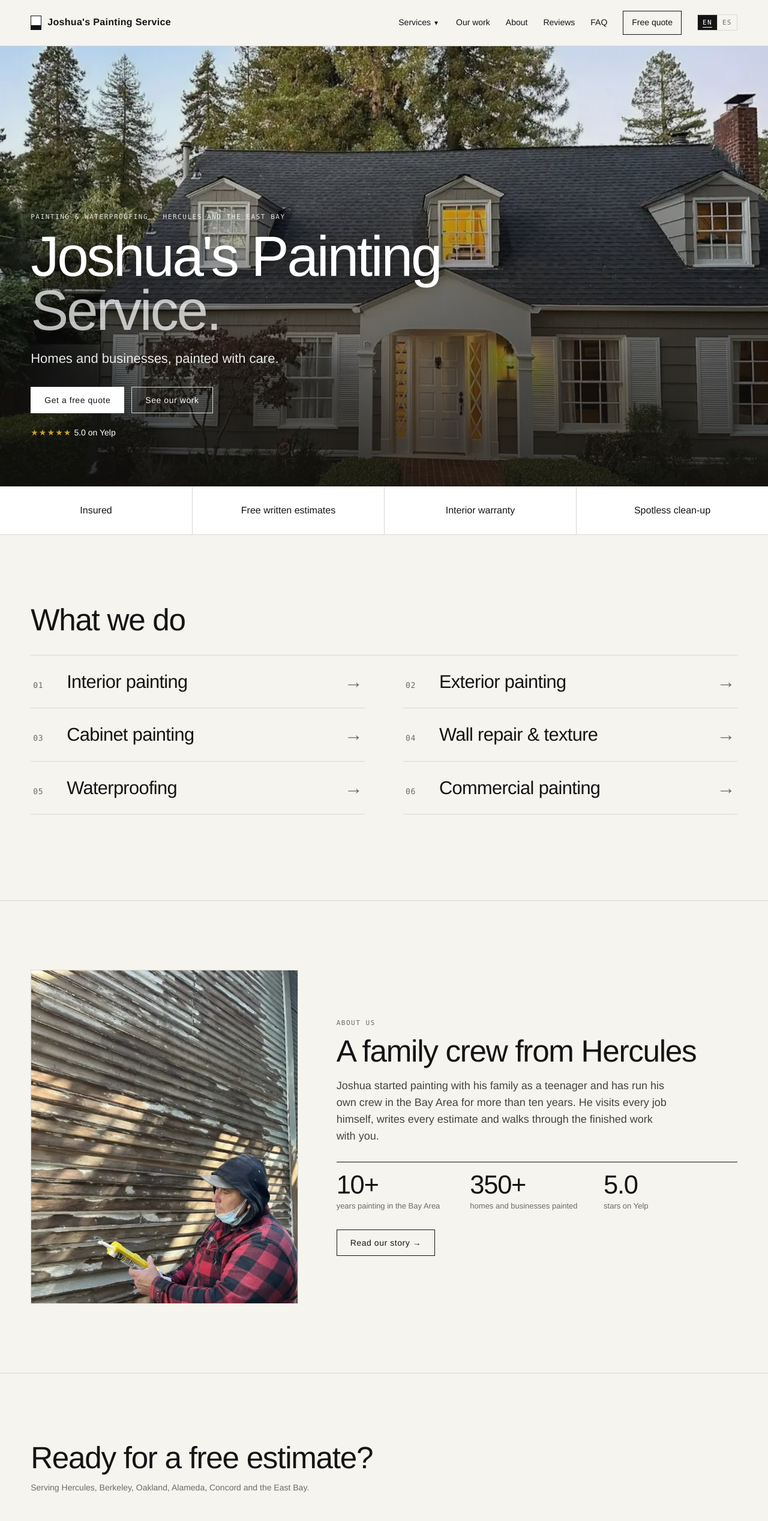
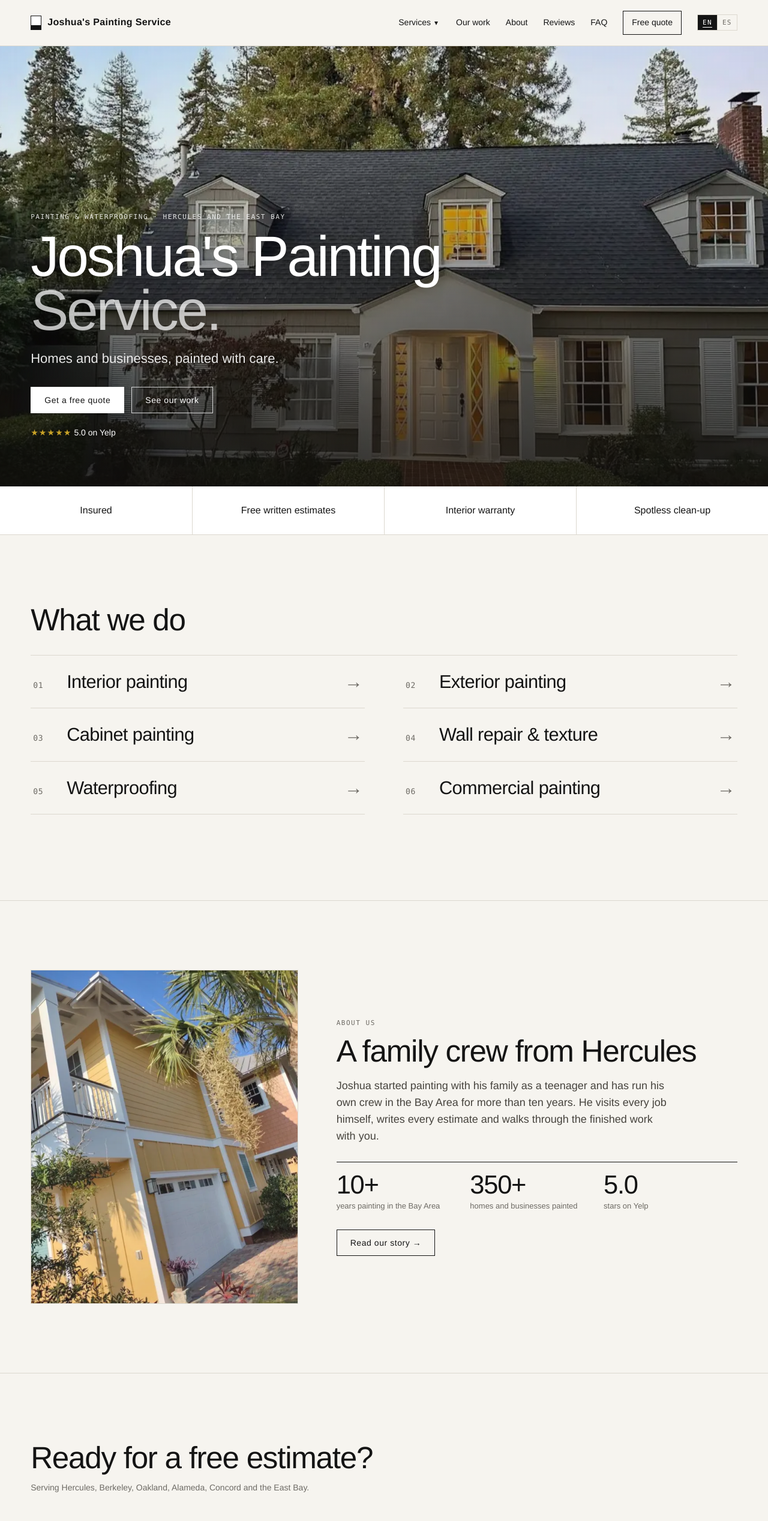
Before and after one commit to Sow-LLC/Joshua_Painting-, a website: page public/index.html in a window 1280 px wide. Shown: the top 2536 px of the page at 60% size. Drawn offline with Linux system fonts and the light colour scheme.

Commit message:
Rotating photos on the front page (top banner and story)
Co-Authored-By: Claude Opus 5.5 <noreply@anthropic.com>

```diff
--- a/public/css/site.css
+++ b/public/css/site.css
@@ -568,7 +568,6 @@ a.frame-media { display: block; }
 .rv-on .rv-rise:not(.in) { opacity: 0; transform: translateY(26px); }
 .rv-on .rv-pop:not(.in) { opacity: 0; transform: translateY(18px) scale(.94); }
 /* the hero photo eases in on load */
-.wall-photo { animation: wall-in 1.4s cubic-bezier(.2, .7, .2, 1) both; }
 @keyframes wall-in { from { opacity: 0; transform: scale(1.06); } to { opacity: 1; transform: none; } }
 /* front page: the story */
 .story-grid { display: grid; grid-template-columns: minmax(0, 4fr) minmax(0, 6fr); gap: clamp(28px, 5vw, 72px); align-items: center; }
@@ -579,7 +578,6 @@ a.frame-media { display: block; }
 .story-more { margin: 28px 0 0; }
 @media (max-width: 960px) { .story-grid { grid-template-columns: 1fr; } .story-photo { aspect-ratio: 4 / 3; } }
 @media (max-width: 620px) { .home-story .stats { grid-template-columns: repeat(3, 1fr); } .home-story .stats b { font-size: 28px; } }
-@media (prefers-reduced-motion: reduce) { .wall-photo { animation: none; } }
 @media print { .rv-on .rv { opacity: 1 !important; transform: none !important; } }
 
 /* front page: services as a clean clickable list */
@@ -607,3 +605,12 @@ a.frame-media { display: block; }
   .menu-btn { display: flex; }
 }
 @media (max-width: 620px) { .hero h1 { hyphens: manual; overflow-wrap: normal; font-size: clamp(38px, 11.5vw, 56px); } }
+
+/* rotating photos (public/js/slides.js): cross-fade with a slow drift */
+.wall-photo { opacity: 0; transition: opacity 1.6s ease; }
+.wall-photo.on { opacity: 1; animation: drift 9s ease-out both; }
+@keyframes drift { from { transform: scale(1.08); } to { transform: scale(1); } }
+.story-photo { position: relative; }
+.story-photo img { position: absolute; inset: 0; opacity: 0; transition: opacity 1.4s ease; }
+.story-photo img.on { opacity: 1; }
+@media (prefers-reduced-motion: reduce) { .wall-photo.on { animation: none; } .wall-photo, .story-photo img { transition: none; } }
--- a/public/index.html
+++ b/public/index.html
@@ -78,8 +78,11 @@
 
 <!-- ───── Hero: one full-width photo, the name on top of it ───── -->
 <section class="hero" aria-labelledby="hero-title">
-  <div class="wall" aria-hidden="true">
-    <img class="wall-photo" src="/img/work/cape-cod-exterior.webp" srcset="/img/work/cape-cod-exterior-600.webp 600w, /img/work/cape-cod-exterior-800.webp 800w, /img/work/cape-cod-exterior.webp 1000w" sizes="100vw" width="1000" height="750" alt="" fetchpriority="high">
+  <div class="wall" aria-hidden="true" data-slides="6500">
+    <img class="wall-photo on" src="/img/work/cape-cod-exterior.webp" srcset="/img/work/cape-cod-exterior-600.webp 600w, /img/work/cape-cod-exterior-800.webp 800w, /img/work/cape-cod-exterior.webp 1000w" sizes="100vw" width="1000" height="750" alt="" fetchpriority="high">
+    <img class="wall-photo" data-srcset="/img/work/kitchen-600.webp 600w, /img/work/kitchen-800.webp 800w, /img/work/kitchen.webp 1000w" sizes="100vw" width="1000" height="750" alt="">
+    <img class="wall-photo" data-srcset="/img/work/orinda-deck-600.webp 600w, /img/work/orinda-deck-800.webp 800w, /img/work/orinda-deck.webp 1000w" sizes="100vw" width="1000" height="750" alt="">
+    <img class="wall-photo" data-srcset="/img/work/green-house-600.webp 600w, /img/work/green-house-800.webp 800w, /img/work/green-house.webp 1000w" sizes="100vw" width="1000" height="750" alt="">
   </div>
 
   <div class="hero-copy">
@@ -119,7 +122,7 @@
 
 <section class="block home-story" aria-labelledby="home-story-title">
   <div class="story-grid">
-    <figure class="story-photo" data-cat="prep"><img src="/img/work/crew-prep.webp" srcset="/img/work/crew-prep-600.webp 600w, /img/work/crew-prep.webp 744w" sizes="(max-width: 960px) 100vw, 40vw" width="744" height="992" alt="Scraping and sanding siding" data-i18n-attr="alt:ph.crew-prep" loading="lazy" decoding="async"></figure>
+    <figure class="story-photo" data-slides="5200" data-cat="prep"><img class="on" src="/img/work/crew-prep.webp" srcset="/img/work/crew-prep-600.webp 600w, /img/work/crew-prep.webp 744w" sizes="(max-width: 960px) 100vw, 40vw" width="744" height="992" alt="Scraping and sanding siding" data-i18n-attr="alt:ph.crew-prep" loading="lazy" decoding="async"><img data-srcset="/img/work/petaluma-house-600.webp 600w, /img/work/petaluma-house.webp 750w" sizes="(max-width: 960px) 100vw, 40vw" width="750" height="1000" alt=""><img data-srcset="/img/work/drywall-prep-600.webp 600w, /img/work/drywall-prep.webp 750w" sizes="(max-width: 960px) 100vw, 40vw" width="750" height="1000" alt=""></figure>
     <div>
       <p class="label" data-i18n="about.label">About us</p>
       <h2 id="home-story-title" data-i18n="about.title">A family crew from Hercules</h2>
@@ -188,5 +191,6 @@
 <script src="/js/i18n.js" defer></script>
 <script src="/js/menu.js" defer></script>
 <script src="/js/reveal.js" defer></script>
+<script src="/js/slides.js" defer></script>
 </body>
 </html>
--- /dev/null
+++ b/public/js/slides.js
@@ -0,0 +1,27 @@
+/* Rotating photos: any element with data-slides="<ms>" cross-fades through its <img>s.
+   Extra photos load only after the page has finished loading, and the rotation
+   pauses when the photo is off screen or the tab is hidden. Off for reduced motion. */
+(() => {
+  if (matchMedia("(prefers-reduced-motion: reduce)").matches) return;
+  const boxes = [...document.querySelectorAll("[data-slides]")];
+  if (!boxes.length) return;
+
+  const start = () => boxes.forEach((box) => {
+    const imgs = [...box.querySelectorAll("img")];
+    if (imgs.length < 2) return;
+    imgs.forEach((img) => { if (img.dataset.srcset) { img.srcset = img.dataset.srcset; img.removeAttribute("data-srcset"); } });
+    let i = 0, seen = true;
+    new IntersectionObserver(([e]) => { seen = e.isIntersecting; }).observe(box);
+    setInterval(() => {
+      if (!seen || document.hidden) return;
+      const next = imgs[(i + 1) % imgs.length];
+      if (!next.complete || !next.naturalWidth) return;   // wait until it has downloaded
+      imgs[i].classList.remove("on");
+      next.classList.add("on");
+      i = (i + 1) % imgs.length;
+    }, Number(box.dataset.slides) || 6000);
+  });
+
+  if (document.readyState === "complete") start();
+  else addEventListener("load", start, { once: true });
+})();
```
Also changed, not shown: 1 other file.
